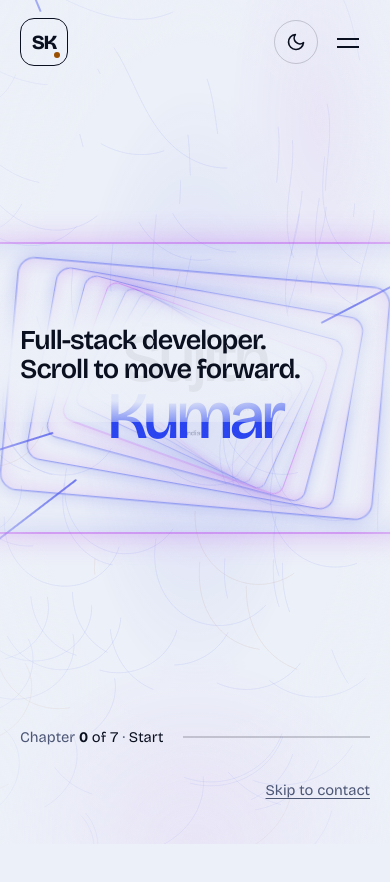
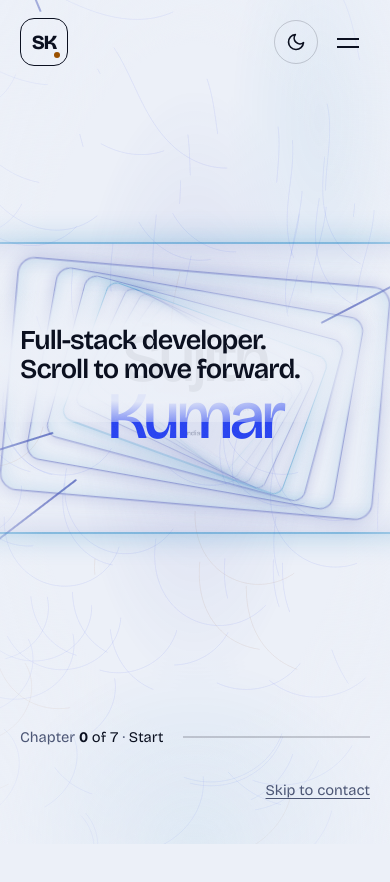
Before and after one commit to sujithkumar09042005-a11y/portfolio, a React (Vite) app: page / in a window 390 px wide. Shown: the top 882 px of the page. Built offline with nearby package versions, Linux system fonts and the light colour scheme.

Commit message:
Replace the dive's colours with an OKLCH aurora palette: one slow hue arc, one warm accent, even lightness

```diff
--- a/src/components/Dive.jsx
+++ b/src/components/Dive.jsx
@@ -1,5 +1,6 @@
 import { useEffect, useRef, useState } from "react";
-import { DIVE_CHAPTERS, DIVE_INTRO, HERO_LINES } from "../data.js";
+import { DIVE_CHAPTERS, DIVE_INTRO, DIVE_PALETTE, DIVE_PALETTES, HERO_LINES } from "../data.js";
+import { worldColors } from "../palette.js";
 import { useReducedMotion, useScroll } from "../hooks.js";
 
 // World units are CSS pixels along z. The camera moves forward by `s`; an object at world z sits at z + s on screen.
@@ -18,14 +19,12 @@ const smooth = (a, b, x) => { const t = clamp((x - a) / (b - a), 0, 1); return t
 const seen = (z) => smooth(-2400, -600, z) * (1 - smooth(0, 350, z));
 const cardZ = (i) => -(FIRST + i) * GAP;
 
-// Colour worlds. The scene's colours blend smoothly from one chapter's hue to the next as the camera travels between them.
-const HUES = DIVE_CHAPTERS.map((c) => c.hue);
-const LUMS = DIVE_CHAPTERS.map((c) => c.lum);
-const hueAt = (s) => {                       // s is travel in px; chapter i is centred at its giant word
-  const f = clamp((s - (cardZ(0) * -1)) / GAP, 0, N - 1);
-  const i = Math.min(N - 2, Math.floor(f)), t = smooth(0, 1, f - i);
-  let a = HUES[i], b = HUES[i + 1]; if (b - a > 180) a += 360; if (a - b > 180) b += 360;
-  return { h: (a + (b - a) * t + 360) % 360, l1: LUMS[i][0] + (LUMS[i + 1][0] - LUMS[i][0]) * t, l2: LUMS[i][1] + (LUMS[i + 1][1] - LUMS[i][1]) * t };
+// Colour worlds. The hue drifts along the palette's arc as the camera travels, so every moment has its own colour and
+// neighbouring chapters are close relatives at the same lightness (see palette.js and DIVE_PALETTES in data.js).
+const PAL = DIVE_PALETTES[DIVE_PALETTE];
+const hueAt = (s) => {
+  const f = clamp((s - (cardZ(0) * -1)) / GAP, 0, N - 1) / (N - 1);   // 0 at the first chapter, 1 at the last
+  return PAL.arc[0] + (PAL.arc[1] - PAL.arc[0]) * f;
 };
 const STREAKS = 26;
 const streakSeed = Array.from({ length: STREAKS }, (_, k) => {
@@ -121,12 +120,12 @@ export default function Dive() {
     c.v += ((s - c.lastS) - c.v) * 0.35; c.lastS = s;                 // smoothed travel speed in px per frame
     c.s = s;
     write();
-    // 2) colour world: the chapter's own hue, blended with the next one while travelling between them
-    const w = hueAt(s);
+    // 2) colour world: one hue drifting along the palette's arc; the colours are OKLCH at fixed lightness steps per theme
     const lt = document.documentElement.dataset.theme === "light";
-    const sat = lt ? 80 : 92, sat2 = lt ? 82 : 95;
-    stage.current.style.setProperty("--c1", `hsl(${w.h.toFixed(1)} ${sat}% ${lt ? (w.l1 * 100).toFixed(1) : 70}%)`);
-    stage.current.style.setProperty("--c2", `hsl(${((w.h + 45) % 360).toFixed(1)} ${sat2}% ${lt ? (w.l2 * 100).toFixed(1) : 62}%)`);
+    const w = worldColors(lt ? "light" : "dark", hueAt(s), PAL);
+    stage.current.style.setProperty("--c1", w.c1);
+    stage.current.style.setProperty("--c2", w.c2);
+    stage.current.style.setProperty("--pop", w.pop);
     // 1) speed streaks: they stretch and brighten with how fast you scroll, then fade away when you stop (see paintSpeed)
     c.lastT = performance.now();
     if (!c.loop) c.loop = requestAnimationFrame(speedLoop);
--- a/src/data.js
+++ b/src/data.js
@@ -24,53 +24,61 @@ export const FOOTER_SITEMAP = NAV;
 // The whole story lives in the dive: the name, About, three projects, then experience. Contact is a separate section.
 // Each chapter is one scene. `big` is the giant word you fly toward; `words` are floating words at other depths, as
 // [text, x in vw, y in vh, depth offset in px, accent]. The readable copy is `title`, `text` and `stack`.
-// Each chapter also has its own colour world: `hue` is its primary colour and the second colour is hue + 45. `lum` is the
-// light-theme lightness of the two, solved so they stay legible on the light page.
 export const DIVE_INTRO = "Full-stack developer. Scroll to move forward.";
 export const DIVE_CHAPTERS = [
   {
-    label: "About", hue: 235, lum: [0.60, 0.60], anchor: "about", big: "Full-stack",
+    label: "About", anchor: "about", big: "Full-stack",
     title: "The developer behind it.",
     text: "I am finishing a B.E. in Electronics and Communication Engineering in India, with a CGPA of 8.4, and I build full-stack apps in Java, Spring Boot and React. I care about interfaces that are fast, keyboard-accessible and easy to use, and I have started combining that with AI tools.",
     words: [["Java", -33, -26, 200], ["Spring Boot", 29, -31, -300, true], ["React", -30, 8, -500], ["TypeScript", 33, 4, 100], ["MySQL", 3, -38, -700], ["India", -6, 10, 350]],
   },
   {
-    label: "FeastFlow", hue: 24, lum: [0.37, 0.30], anchor: "work", big: "FeastFlow", href: GITHUB, link: "View FeastFlow on GitHub",
+    label: "FeastFlow", anchor: "work", big: "FeastFlow", href: GITHUB, link: "View FeastFlow on GitHub",
     title: "A food delivery app, front to back.",
     text: "A full-stack app with Spring Boot REST APIs, a MySQL database for orders and delivery records, a live rider-tracking simulator and dark mode.",
     stack: "Built with React, Spring Boot and MySQL.",
     words: [["React", -32, -27, 250], ["Spring Boot", 30, -30, -250, true], ["MySQL", 31, 6, 120], ["Rider tracking", -24, 9, -450], ["Dark mode", 6, -37, -650]],
   },
   {
-    label: "Voyager", hue: 175, lum: [0.26, 0.60], big: "Voyager", href: GITHUB, link: "View Voyager on GitHub",
+    label: "Voyager", big: "Voyager", href: GITHUB, link: "View Voyager on GitHub",
     title: "An AI travel planner.",
     text: "An AI travel discovery platform with live GPS distances, a Gemini-powered trip planner, day-by-day itineraries and keyboard-accessible navigation.",
     stack: "Built with React, TypeScript, Tailwind CSS and Google Gemini.",
     words: [["Gemini", 31, -29, 200, true], ["React", -33, -25, -250], ["TypeScript", 30, 7, -480], ["Itineraries", -26, 9, 150], ["Live GPS", 4, -37, -700]],
   },
   {
-    label: "SplitWise", hue: 275, lum: [0.54, 0.57], big: "SplitWise", href: GITHUB, link: "View SplitWise on GitHub",
+    label: "SplitWise", big: "SplitWise", href: GITHUB, link: "View SplitWise on GitHub",
     title: "Bills split, debts settled.",
     text: "An offline-first bill-splitting app that simplifies group debts to the fewest settlements, with itemized receipts, charts and PDF export.",
     stack: "Built with React, Vite, Tailwind CSS and Recharts.",
     words: [["Offline", -31, -28, 220], ["Recharts", 30, -30, -280, true], ["PDF export", 28, 8, 130], ["Fewest payments", -22, 10, -470], ["Vite", 5, -37, -680]],
   },
   {
-    label: "Internship", hue: 42, lum: [0.30, 0.32], anchor: "experience", big: "Intern",
+    label: "Internship", anchor: "experience", big: "Intern",
     title: "Six months as a full-stack intern.",
     text: "At TAP Academy in Bangalore I trained across frontend, backend and database work, built backend applications with Spring, Hibernate, J2EE, JSP and JDBC on MySQL, and delivered a real-time project.",
     words: [["Hibernate", -32, -27, 240], ["Spring Boot", 31, -30, -260, true], ["JDBC", 30, 7, 100], ["J2EE", -27, 9, -450], ["MySQL", 5, -37, -680]],
   },
   {
-    label: "Education", hue: 150, lum: [0.27, 0.40], big: "B.E.",
+    label: "Education", big: "B.E.",
     title: "Studying Electronics and Communication.",
     text: "At Sri Ramakrishna Institute of Technology, expected 2026, with a CGPA of 8.4. Alongside it I solve data structures and algorithms problems on LeetCode and took part in Smart India Hackathon 2024.",
     words: [["CGPA 8.4", 31, -29, 220, true], ["DSA", -33, -26, -250], ["OOPS", 30, 7, -470], ["DBMS", -26, 9, 140], ["Hackathon 2024", 4, -37, -700]],
   },
   {
-    label: "Certifications", hue: 335, lum: [0.45, 0.48], big: "Certified", cta: true,
+    label: "Certifications", big: "Certified", cta: true,
     title: "Certified in full-stack and Claude.",
     text: "The Complete Full-Stack Web Development Bootcamp on Udemy, 62 hours, plus Claude 101 and Introduction to Claude Cowork from Anthropic's Claude Academy.",
     words: [["Udemy, 62 hours", -26, -28, 230], ["Claude 101", 30, -30, -260, true], ["Claude Cowork", 27, 8, -480], ["Full-stack", -30, 9, 120]],
   },
 ];
+
+// The dive's colour palette. Chapters sit at even steps along `arc` (OKLCH hue, start to end), so the colours drift slowly
+// from one chapter to the next at the same lightness. `second` is the hue offset of the gradient's other end, and `pop` is
+// the one warm (or contrasting) accent hue, used sparingly. Change DIVE_PALETTE to try another.
+export const DIVE_PALETTE = "aurora";
+export const DIVE_PALETTES = {
+  aurora: { arc: [273, 195], second: -30, pop: 70 },    // indigo drifting to cyan, amber accent. Starts at the site's own indigo.
+  ember: { arc: [28, 88], second: 28, pop: 250 },       // red-orange drifting to amber, blue accent
+  dusk: { arc: [350, 280], second: -26, pop: 190 },     // rose drifting to violet, cyan accent
+};
--- /dev/null
+++ b/src/palette.js
@@ -0,0 +1,61 @@
+// OKLCH colour for the dive's colour worlds. Written out here (Bjorn Ottosson's OKLab) so the exact colours can be tested.
+// Principles from the colour-expert skill: build in OKLCH so equal lightness looks equal, keep lightness constant and let
+// hue drift slowly, take chroma as a share of what the sRGB gamut allows at that lightness and hue, and keep one warm accent.
+
+const lin2srgb = (c) => (c <= 0.0031308 ? 12.92 * c : 1.055 * Math.pow(c, 1 / 2.4) - 0.055);
+
+/** OKLCH to linear sRGB. Values outside 0..1 mean the colour is outside the sRGB gamut. */
+export function oklchToLinear(L, C, H) {
+  const a = C * Math.cos((H * Math.PI) / 180), b = C * Math.sin((H * Math.PI) / 180);
+  const l = Math.pow(L + 0.3963377774 * a + 0.2158037573 * b, 3);
+  const m = Math.pow(L - 0.1055613458 * a - 0.0638541728 * b, 3);
+  const s = Math.pow(L - 0.0894841775 * a - 1.291485548 * b, 3);
+  return [4.0767416621 * l - 3.3077115913 * m + 0.2309699292 * s, -1.2684380046 * l + 2.6097574011 * m - 0.3413193965 * s, -0.0041960863 * l - 0.7034186147 * m + 1.707614701 * s];
+}
+const inGamut = (L, C, H) => oklchToLinear(L, C, H).every((v) => v >= -1e-4 && v <= 1 + 1e-4);
+
+const cache = new Map();
+/** The most chroma sRGB can show at this lightness and hue. */
+export function maxChroma(L, H) {
+  const key = `${L.toFixed(3)}:${Math.round(H)}`;
+  if (cache.has(key)) return cache.get(key);
+  let lo = 0, hi = 0.4;
+  for (let i = 0; i < 24; i++) { const mid = (lo + hi) / 2; if (inGamut(L, mid, Math.round(H))) lo = mid; else hi = mid; }
+  cache.set(key, lo);
+  return lo;
+}
+
+/** WCAG relative luminance of an OKLCH colour (clamped to the gamut). */
+export function luminance(L, C, H) {
+  const [r, g, b] = oklchToLinear(L, C, H).map((v) => Math.min(1, Math.max(0, v)));
+  return 0.2126 * r + 0.7152 * g + 0.0722 * b;
+}
+export const contrast = (y1, y2) => { const [a, b] = y1 > y2 ? [y1, y2] : [y2, y1]; return (a + 0.05) / (b + 0.05); };
+export const hexLuminance = (hex) => {
+  const f = (c) => { c /= 255; return c <= 0.04045 ? c / 12.92 : Math.pow((c + 0.055) / 1.055, 2.4); };
+  const n = parseInt(hex.slice(1), 16);
+  return 0.2126 * f(n >> 16) + 0.7152 * f((n >> 8) & 255) + 0.0722 * f(n & 255);
+};
+export const toHex = (L, C, H) => "#" + oklchToLinear(L, C, H).map((v) => Math.round(255 * Math.min(1, Math.max(0, lin2srgb(Math.min(1, Math.max(0, v)))))).toString(16).padStart(2, "0")).join("");
+export const css = (L, C, H) => `oklch(${(L * 100).toFixed(1)}% ${C.toFixed(3)} ${((H % 360 + 360) % 360).toFixed(1)})`;
+
+// Lightness steps per theme. c1 is the main colour, c2 the lighter or darker neighbour in the gradient, pop the single warm accent.
+// Chosen with the contrast tests so c1 reads as text on the page background in both themes.
+// `cap` keeps chroma calm: the skill's character-first guidance is that restrained chroma reads as refined, so no colour
+// here asks for more than 0.15 even where the gamut would allow it.
+export const STEPS = {
+  dark: { c1: 0.74, c2: 0.62, pop: 0.82, chroma: 0.94, cap: 0.15 },
+  light: { c1: 0.5, c2: 0.58, pop: 0.5, chroma: 0.94, cap: 0.15 },
+};
+
+/** The three colours of a chapter's world at a given hue, in OKLCH, as CSS strings. */
+export function worldColors(theme, hue, palette) {
+  const s = STEPS[theme] || STEPS.dark;
+  const h2 = hue + palette.second;
+  const ch = (L, H) => Math.min(s.cap, s.chroma * maxChroma(L, H));
+  return {
+    c1: css(s.c1, ch(s.c1, hue), hue),
+    c2: css(s.c2, ch(s.c2, h2), h2),
+    pop: css(s.pop, ch(s.pop, palette.pop), palette.pop),
+  };
+}
```
Also changed, not shown: src/styles.css (+3 -3 lines).
